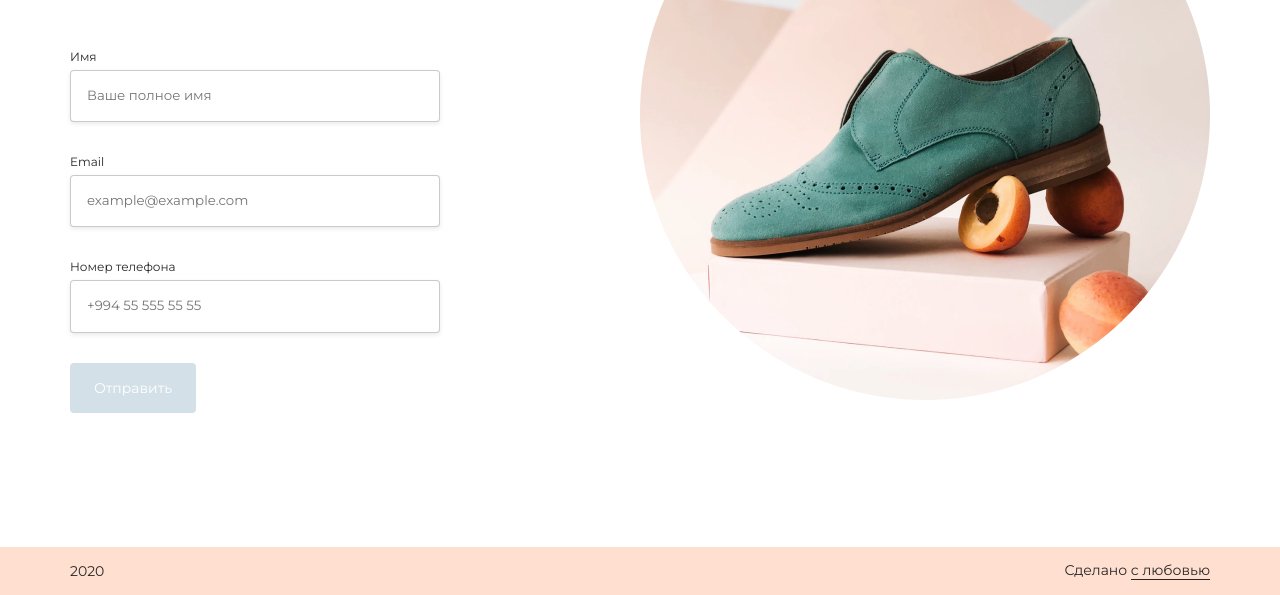
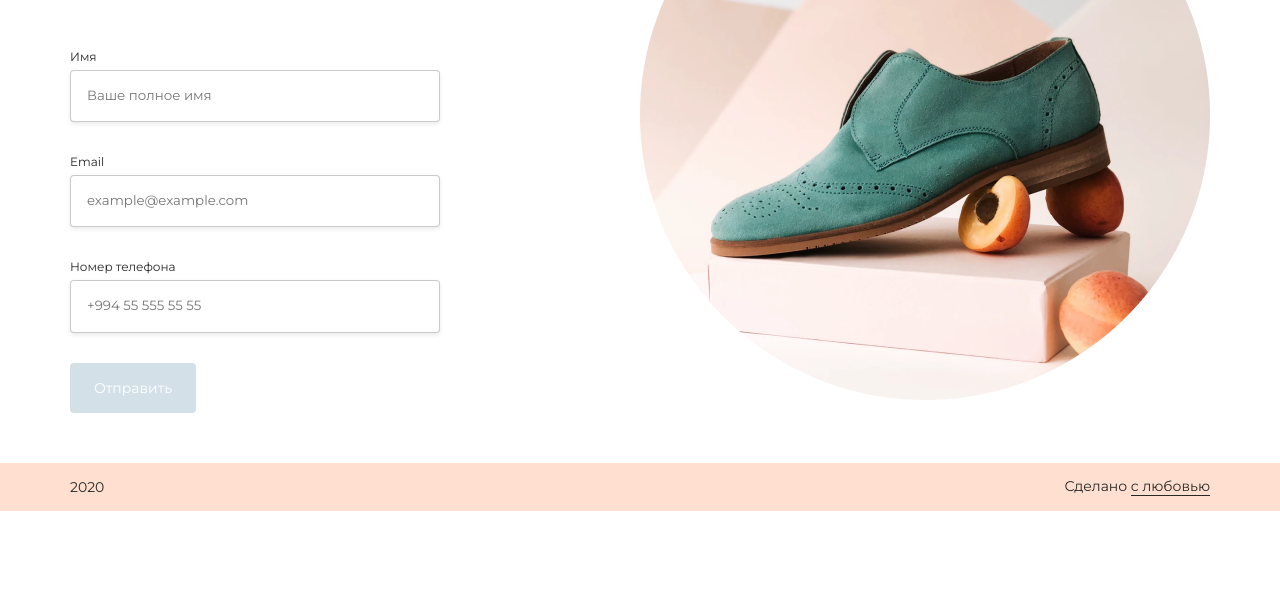
Before and after one commit to nihadelekberzade/tufli, a plain HTML site: page index.html in a window 1280 px wide. Shown: the part 342-937 px from the top of the page. After the commit the page ends 853 px from the top, so only its background shows below. Drawn offline with Linux system fonts and the light colour scheme.

Commit message:
height fix

```diff
--- a/index.html
+++ b/index.html
@@ -17,6 +17,7 @@
         </div>
       </div>
     </header>
+    <div class="layout">
       <section class="hero">
         <div class="container">
           <div class="hero__inner">
@@ -34,7 +35,15 @@
                 </div>
                 <div class="input-field">
                   <label for="name" class="input-field__label">Email</label>
-                <input onkeyup="checkform()" autocomplete="off" type="email" required class="input-field__input" id="name" placeholder="example@example.com" />
+                  <input
+                    onkeyup="checkform()"
+                    autocomplete="off"
+                    type="email"
+                    required
+                    class="input-field__input"
+                    id="name"
+                    placeholder="example@example.com"
+                  />
                   <div class="error">
                     <span class="input-field__error-img"></span>
                     <div class="input-field__error-txt">Error text</div>
@@ -66,5 +75,6 @@
           </div>
         </div>
       </footer>
+    </div>
   </body>
 </html>
--- a/scss/_index.scss
+++ b/scss/_index.scss
@@ -17,12 +17,18 @@
     border-bottom: 1px solid #272727;
   }
 }
+body {
+  min-height: 100vh;
+}
+.layout {
+  display: flex;
+  justify-content: space-between;
+  flex-direction: column;
+  min-height: calc(100vh - 48px);
+}
 .hero {
   padding-top: 111px;
-  padding-bottom: 111px;
-  @media only screen and (min-width: 768px) {
-    padding-bottom: 134px;
-  }
+  padding-bottom: 50px;
   &__title {
     font-size: 48px;
     margin-bottom: 20px;
@@ -117,6 +123,7 @@
 }
 .footer {
   background-color: #ffdfd0;
+  margin-top: auto;
   &__inner {
     display: flex;
     align-items: center;
```
Also changed, not shown: css/style.min.css, 1 other file. Lines whose indentation alone changed are shown as unchanged.
